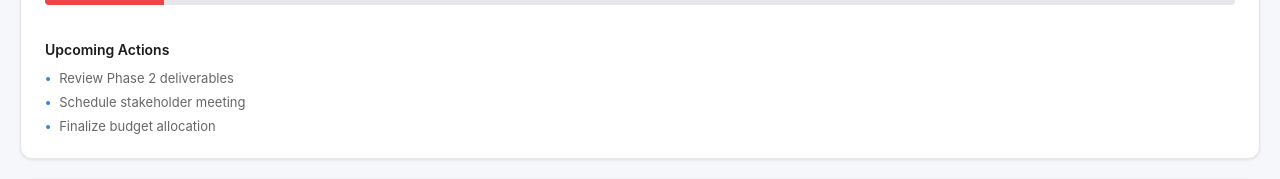
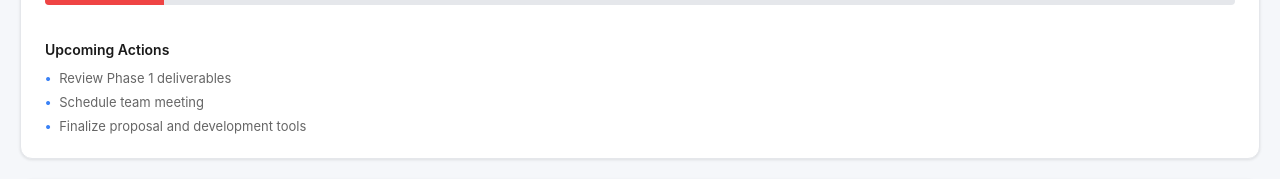
Before and after one commit to amm4rarf4n-debug/project-management-dashboard, a React (Create React App) app: page / in a window 1280 px wide. Shown: the part 393-572 px from the top of the page. Built offline with nearby package versions, Linux system fonts and the light colour scheme; the HTML template or start-up script is replaced by a standard one.

Commit message:
Update upcoming actions in Dashboard component

```diff
--- a/src/components/Dashboard.js
+++ b/src/components/Dashboard.js
@@ -11,9 +11,9 @@ const Dashboard = () => {
     status: 'red',
     completion: 10,
     upcomingActions: [
-      'Review Phase 2 deliverables',
-      'Schedule stakeholder meeting',
-      'Finalize budget allocation'
+      'Review Phase 1 deliverables',
+      'Schedule team meeting',
+      'Finalize proposal and development tools '
     ]
   });
 
```
